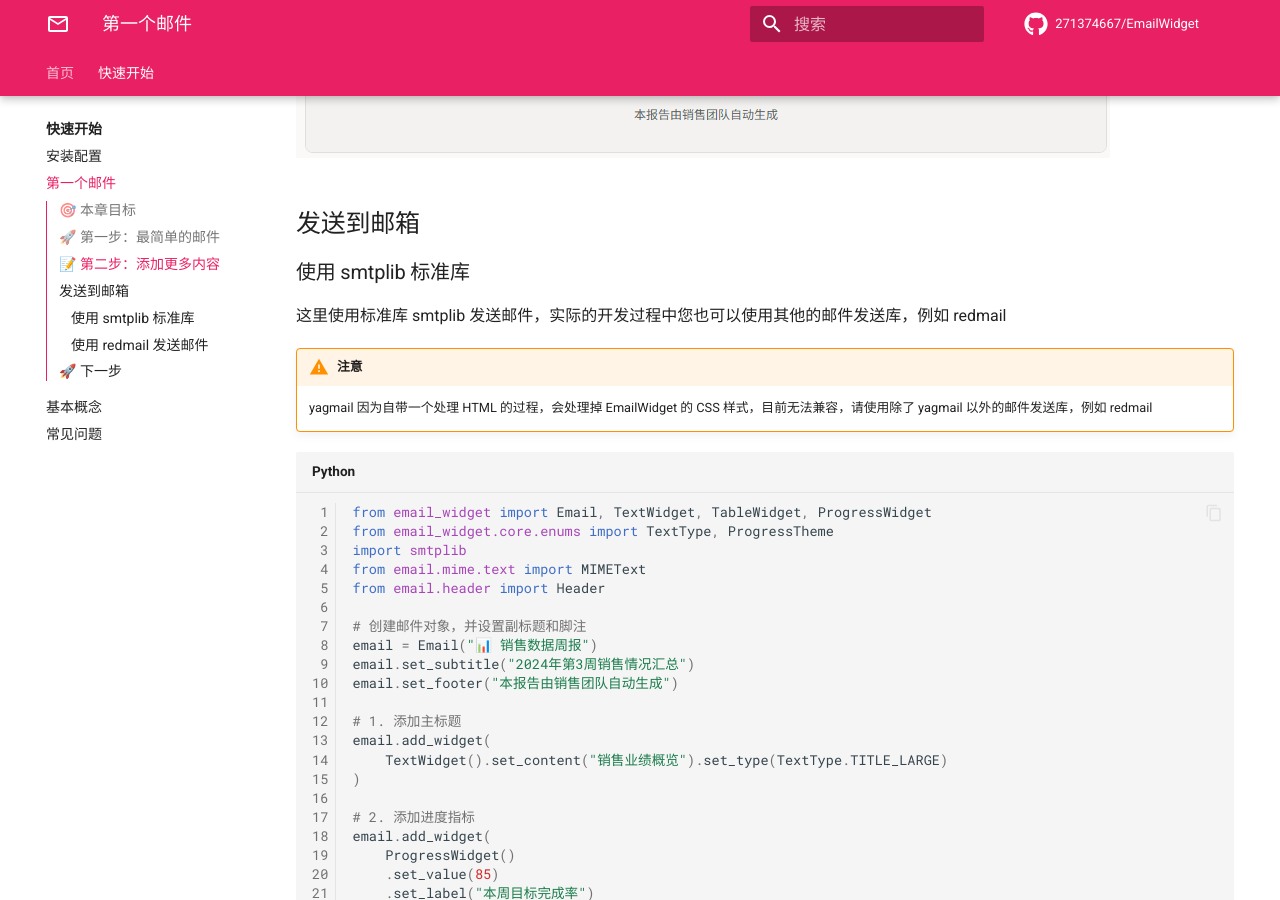
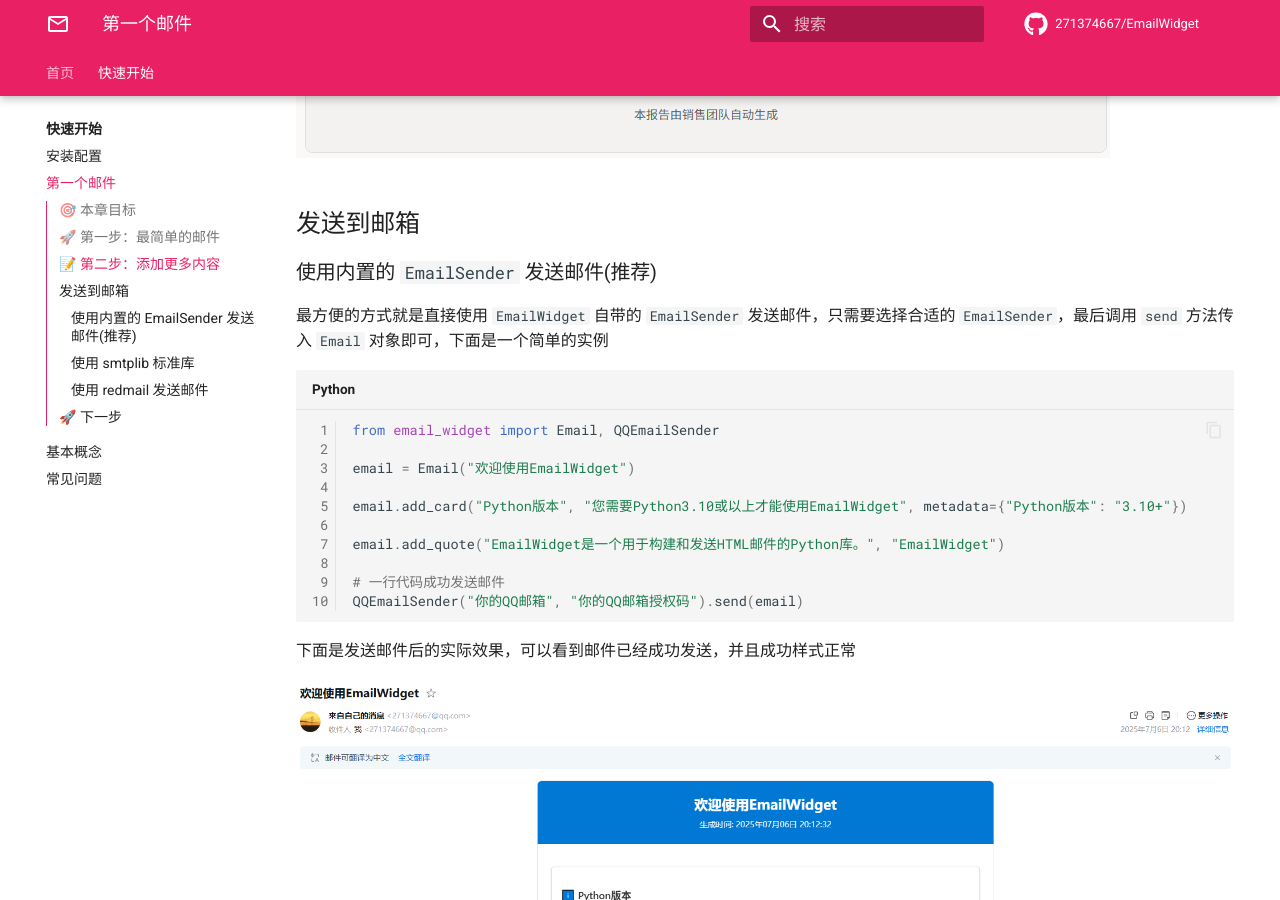
Before and after one commit to 271374667/EmailWidget, an MkDocs documentation site: the page built from docs/getting-started/first-email.md, in a window 1280 px wide and 900 px high, scrolled down 2963 px. Built offline with MkDocs 1.6.1 and Material for MkDocs 9.7.7, drawn with Linux system fonts in a browser that asks for light colours; comment, search, counter and statistics services are not loaded; the version menu is left out.

Commit message:
Docs: 更新了快速开始-第一封邮件的内容 Style: 格式化了email.py

````diff
--- a/docs/getting-started/first-email.md
+++ b/docs/getting-started/first-email.md
@@ -89,6 +89,27 @@ print(f"销售报告已生成: {file_path}")
 ![image-20250704114504459](./first-email.assets/image-20250704114504459.png)
 
 ## 发送到邮箱
+
+### 使用内置的 `EmailSender` 发送邮件(推荐)
+
+最方便的方式就是直接使用 `EmailWidget` 自带的 `EmailSender` 发送邮件，只需要选择合适的 `EmailSender`，最后调用 `send` 方法传入 `Email` 对象即可，下面是一个简单的实例
+
+```python
+from email_widget import Email, QQEmailSender
+
+email = Email("欢迎使用EmailWidget")
+
+email.add_card("Python版本", "您需要Python3.10或以上才能使用EmailWidget", metadata={"Python版本": "3.10+"})
+
+email.add_quote("EmailWidget是一个用于构建和发送HTML邮件的Python库。", "EmailWidget")
+
+# 一行代码成功发送邮件
+QQEmailSender("你的QQ邮箱", "你的QQ邮箱授权码").send(email)
+```
+
+下面是发送邮件后的实际效果，可以看到邮件已经成功发送，并且成功样式正常
+
+![image-20250706201345729](./first-email.assets/image-20250706201345729.png)
 
 ### 使用 smtplib 标准库
 
````
Also changed, not shown: docs/getting-started/first-email.assets/image-20250706201345729.png (added), 1 other file.
